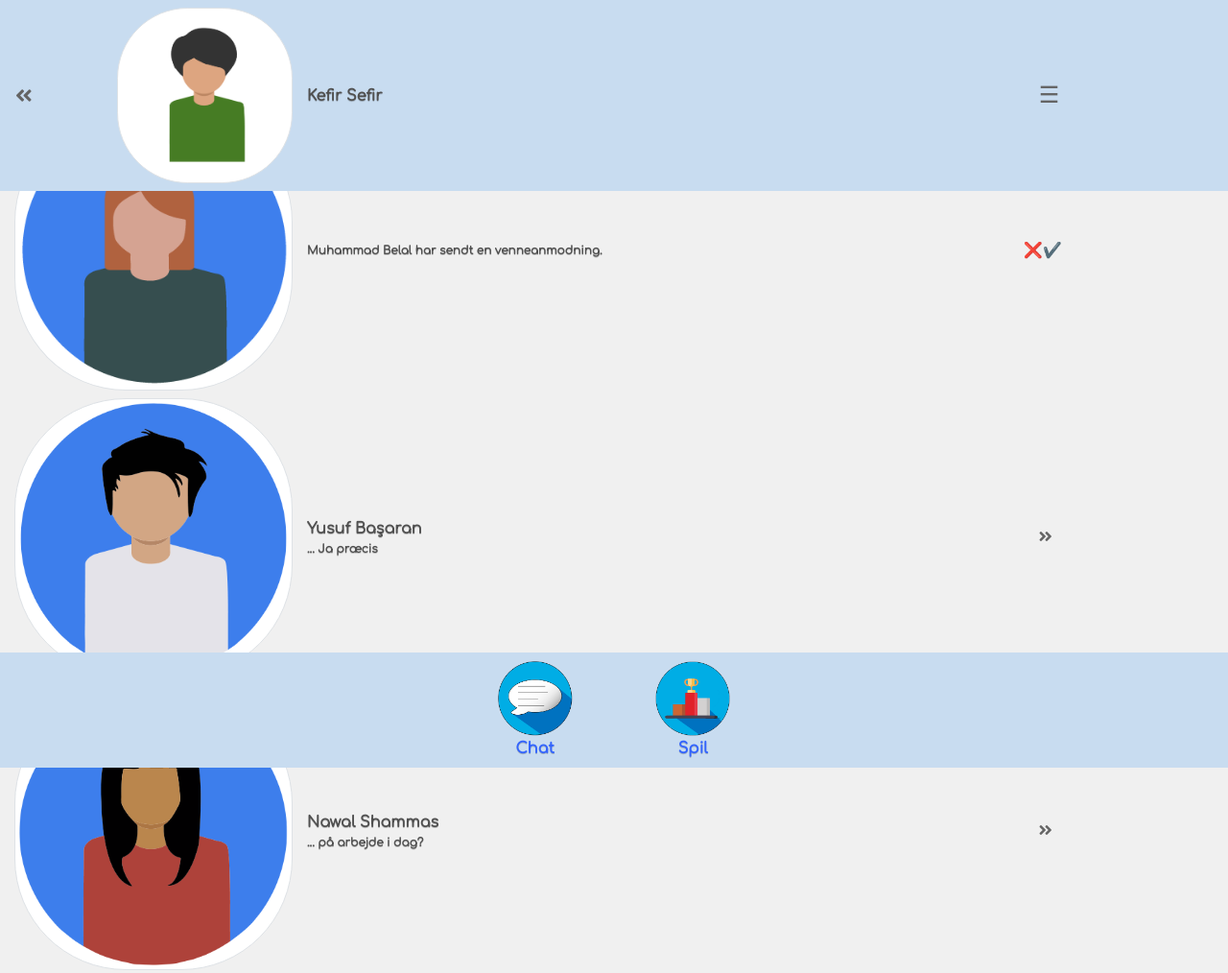
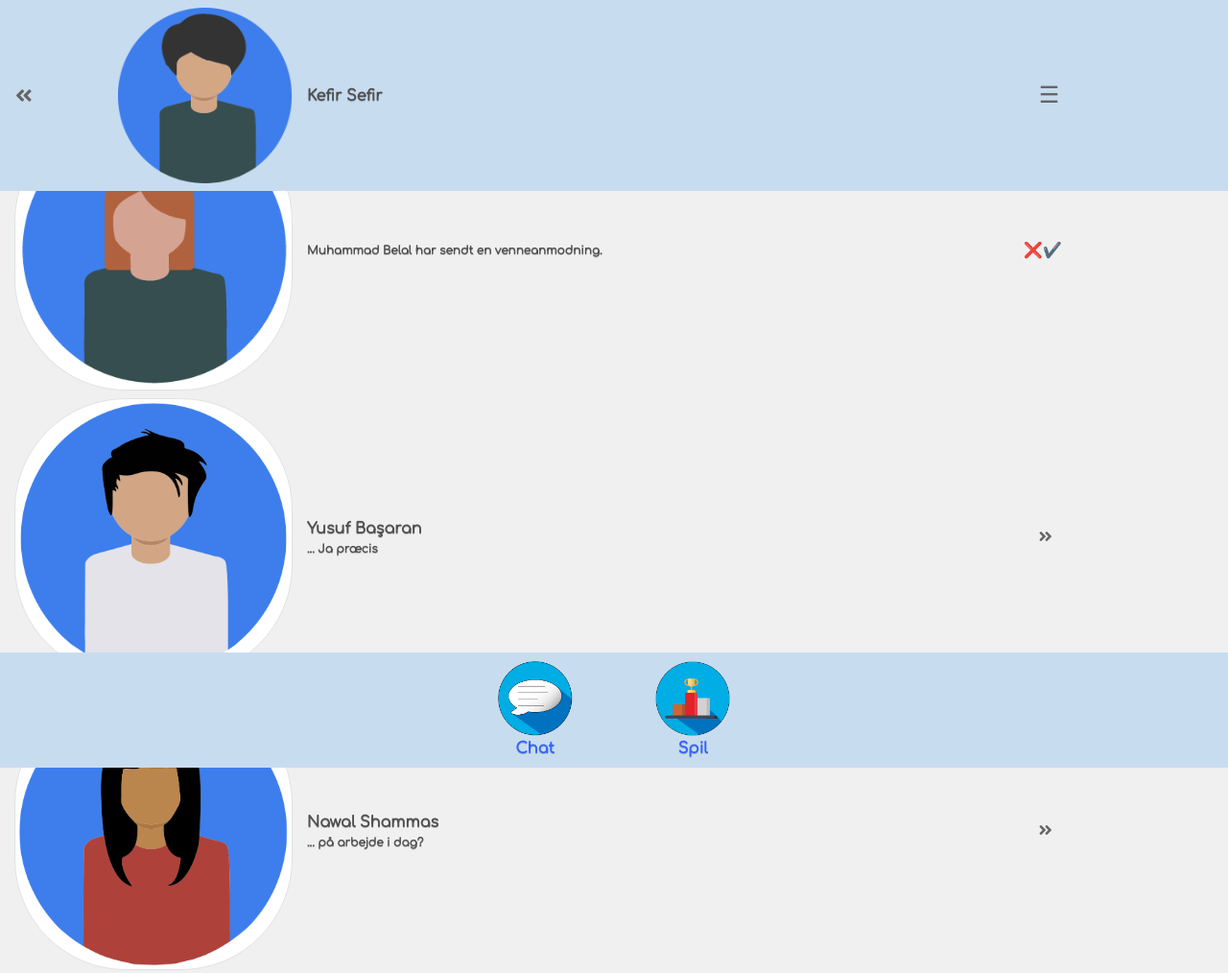
Before and after one commit to PatientAsian/sprogeksamen, a plain HTML site: page friends.html in a window 1280 px wide. Shown: the whole page at 96% size. Drawn offline with nearby package versions, Linux system fonts and the light colour scheme; a script that the page names is missing.

Commit message:
Add files via upload

```diff
--- a/friends.html
+++ b/friends.html
@@ -40,7 +40,7 @@
             <a href="home.html"><i class="fas fa-angle-double-left ml-3"></i></a>
           </div>
           <div class="col-2 my-2">
-            <img src="img/kefir.png" class="avatar img-thumbnail userimg">
+            <img src="img/ava3.png" class="avatar img-fluid userimg">
           </div>
           <div class="col-7 my-2 centeralign">
             <span class="nametext">Kefir Sefir</span>
```
Also changed, not shown: godt_klaret.html (+1 -1 lines), home.html (+1 -1 lines), index.html (+1 -1 lines), msg.html (+1 -1 lines), spil.html (+1 -1 lines), spilmain1.html (+1 -1 lines).
